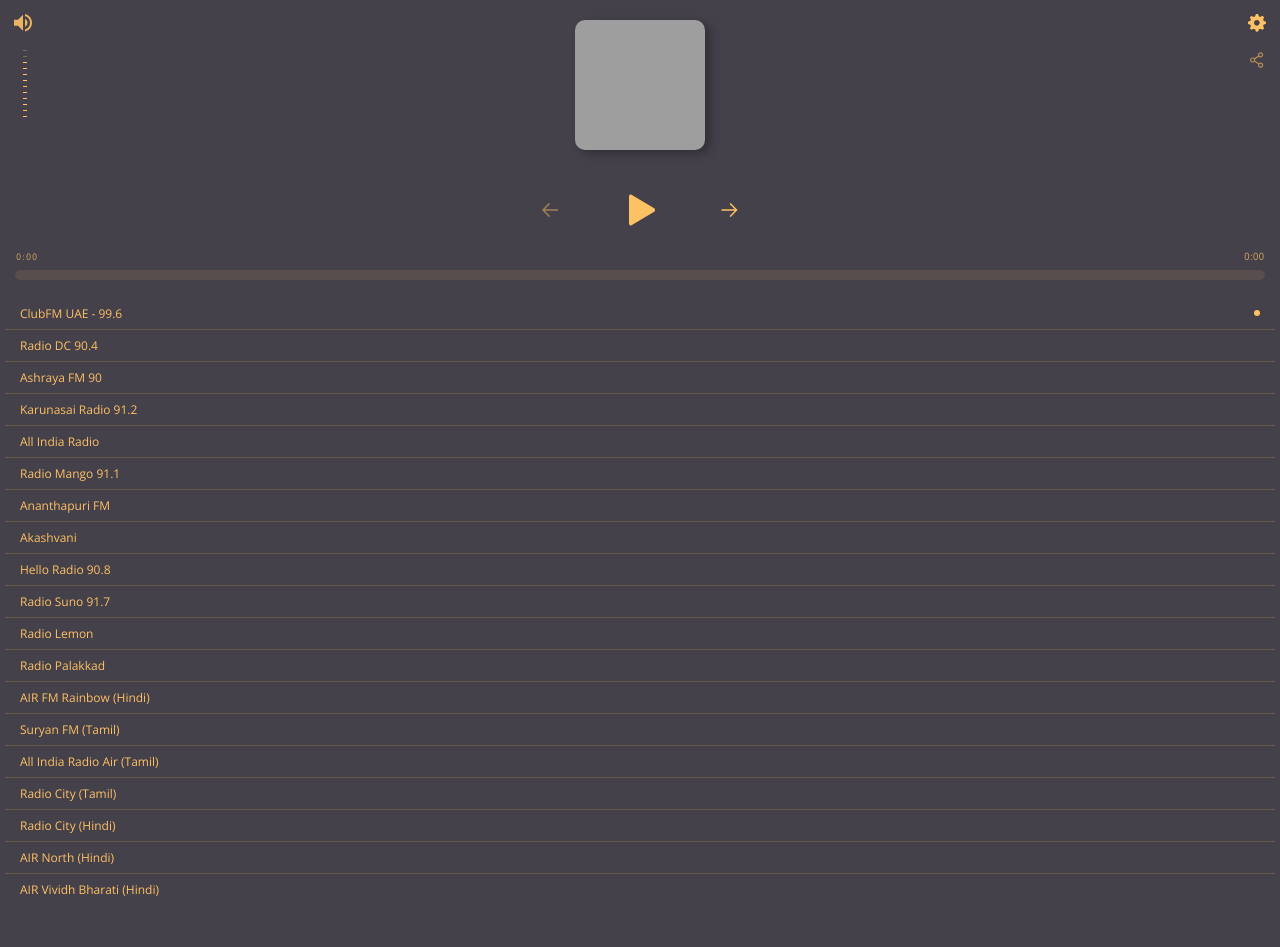
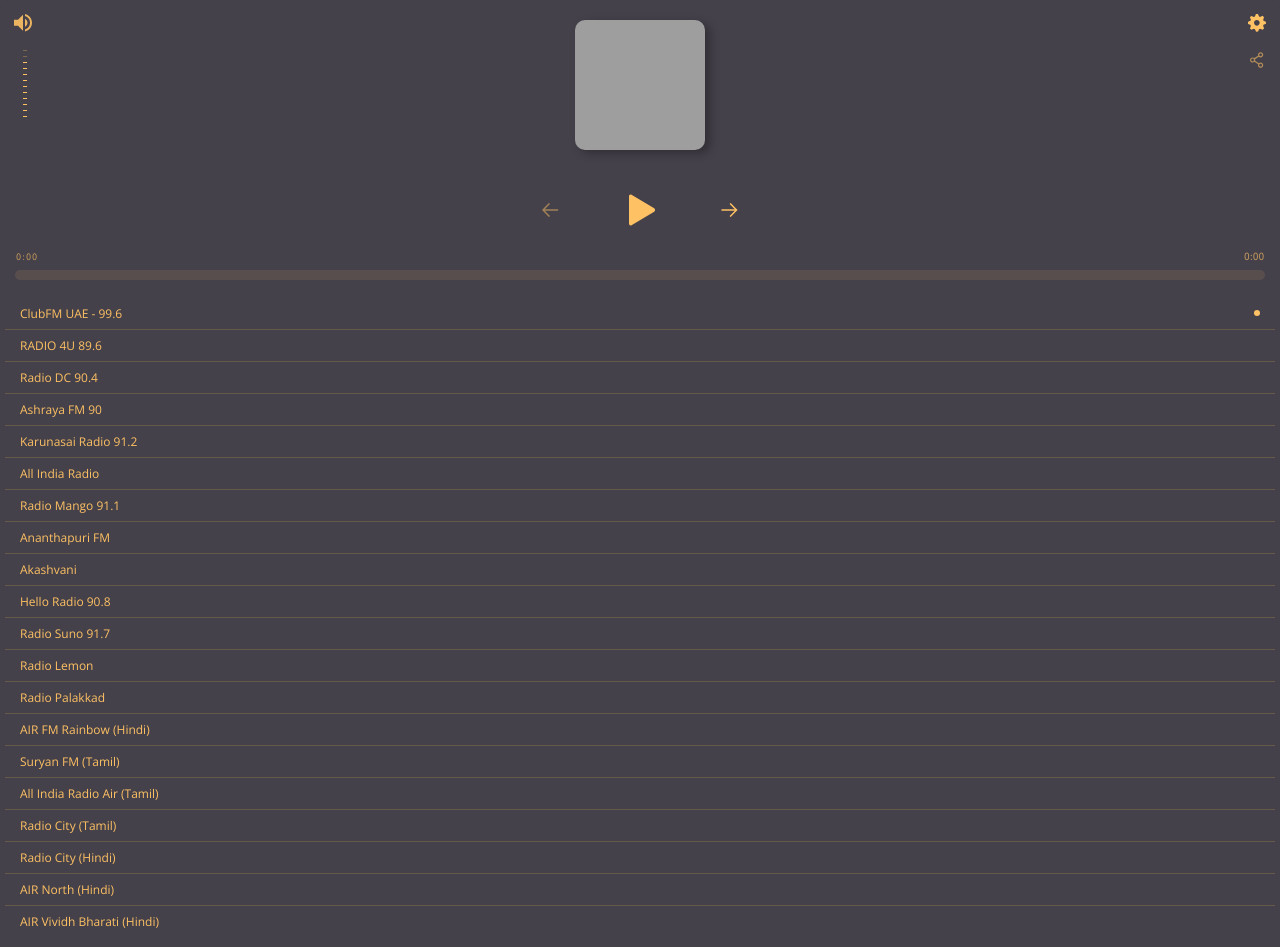
Before and after one commit to aravindnc/indian-web-radio, a plain HTML site: page index.html in a window 1280 px wide. Before the commit the page ends 915 px from the top, so only its background shows below. Drawn offline with nearby package versions, Linux system fonts and the light colour scheme; grey boxes are pictures that could not be loaded.

Commit message:
Added Radio4U

```diff
--- a/index.html
+++ b/index.html
@@ -30,7 +30,13 @@
         "poster": "https://pbs.twimg.com/profile_images/848883215280611328/ttA7OHKR_400x400.jpg",
         "file": "https://eu10.fastcast4u.com/clubfmuae",
         "autoplay": 1
-      },{
+      },
+      {
+        "title":"RADIO 4U 89.6",
+        "file":"https://a5.asurahosting.com:7450/radio.mp3",
+        "poster": "https://a5.asurahosting.com/static/img/generic_song.jpg"
+      },
+      {
         "title":"Radio DC 90.4",
         "file":"https://live.radiodc.in/stream",
         "poster": "https://radiodc.in/wp-content/uploads/2024/02/cropped-cropped-radiodc-192x192.jpg"
```
